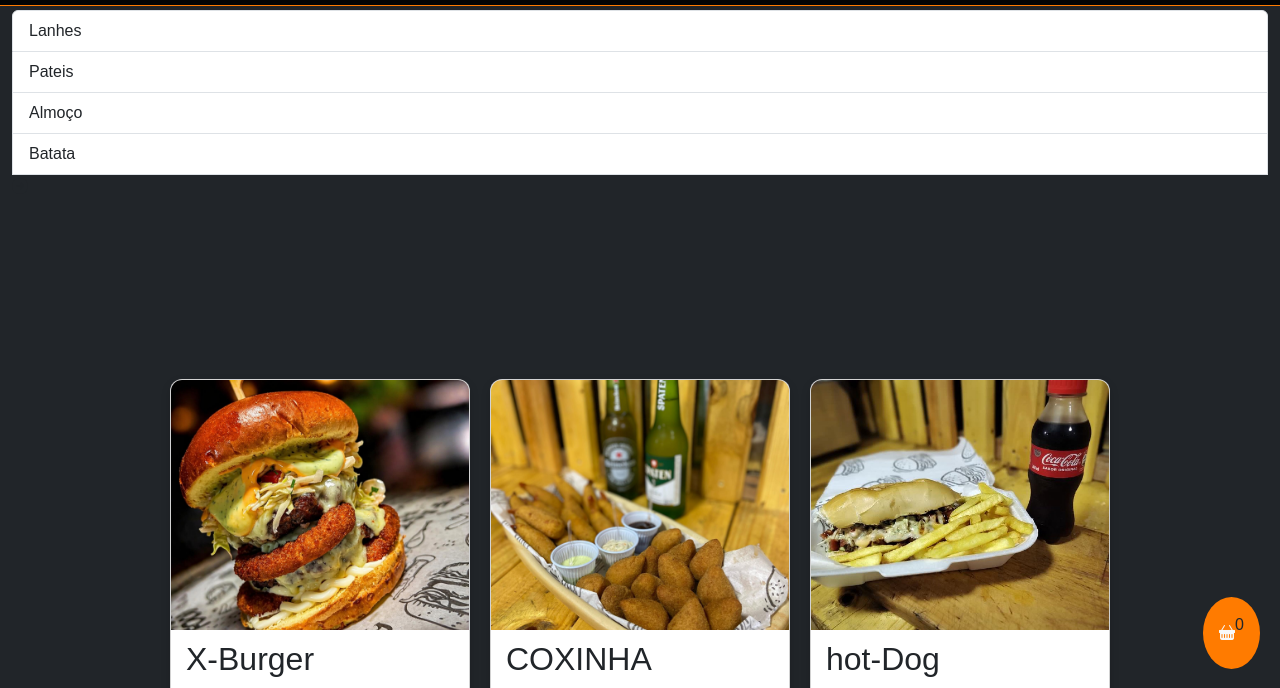
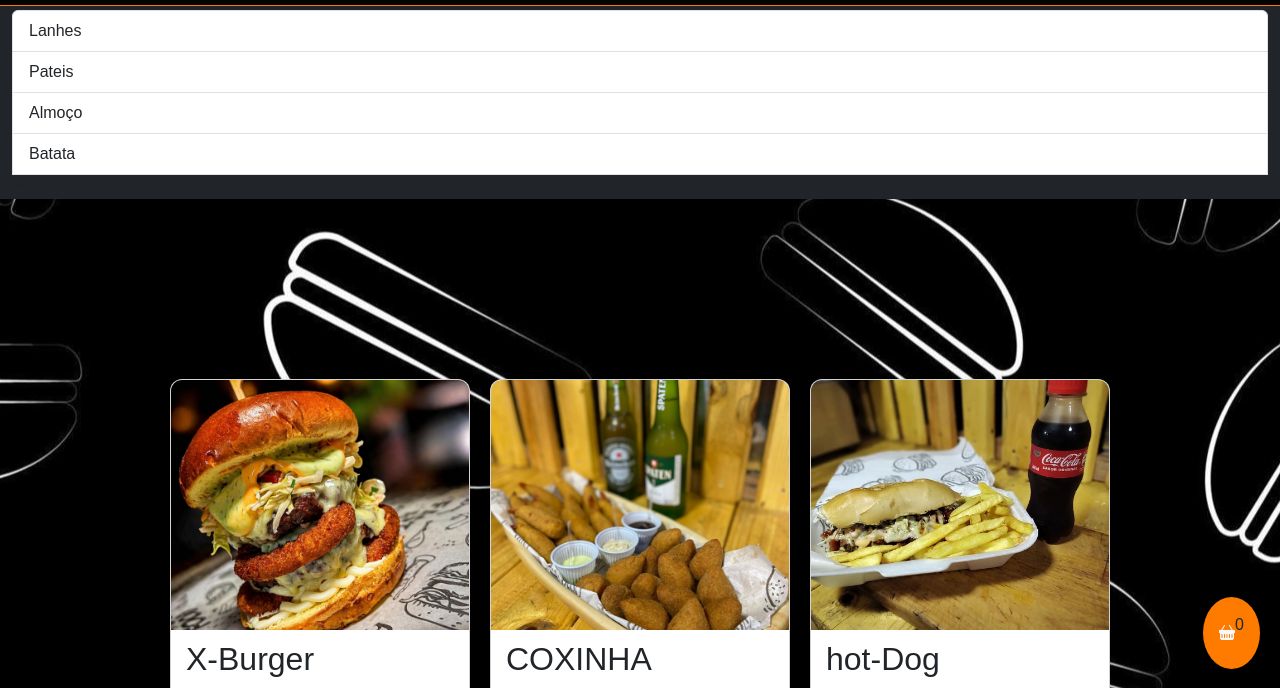
Before and after one commit to raulino20/SANTOSFOODD, a website: page index.html in a window 1280 px wide. Shown: the part 111-799 px from the top of the page. Drawn offline with nearby package versions, Linux system fonts and the light colour scheme.

Commit message:
Update style.css

```diff
--- a/style.css
+++ b/style.css
@@ -328,7 +328,7 @@ body {
 
 .ContainerCards {
 
-     background-image: url('image/Santosfiles/bgContainer.jpg');
+     background-image: url('Santosfiles/bgContainer.jpg');
     background-repeat:repeat;
     background-position: center;
     background-attachment: fixed;
```
